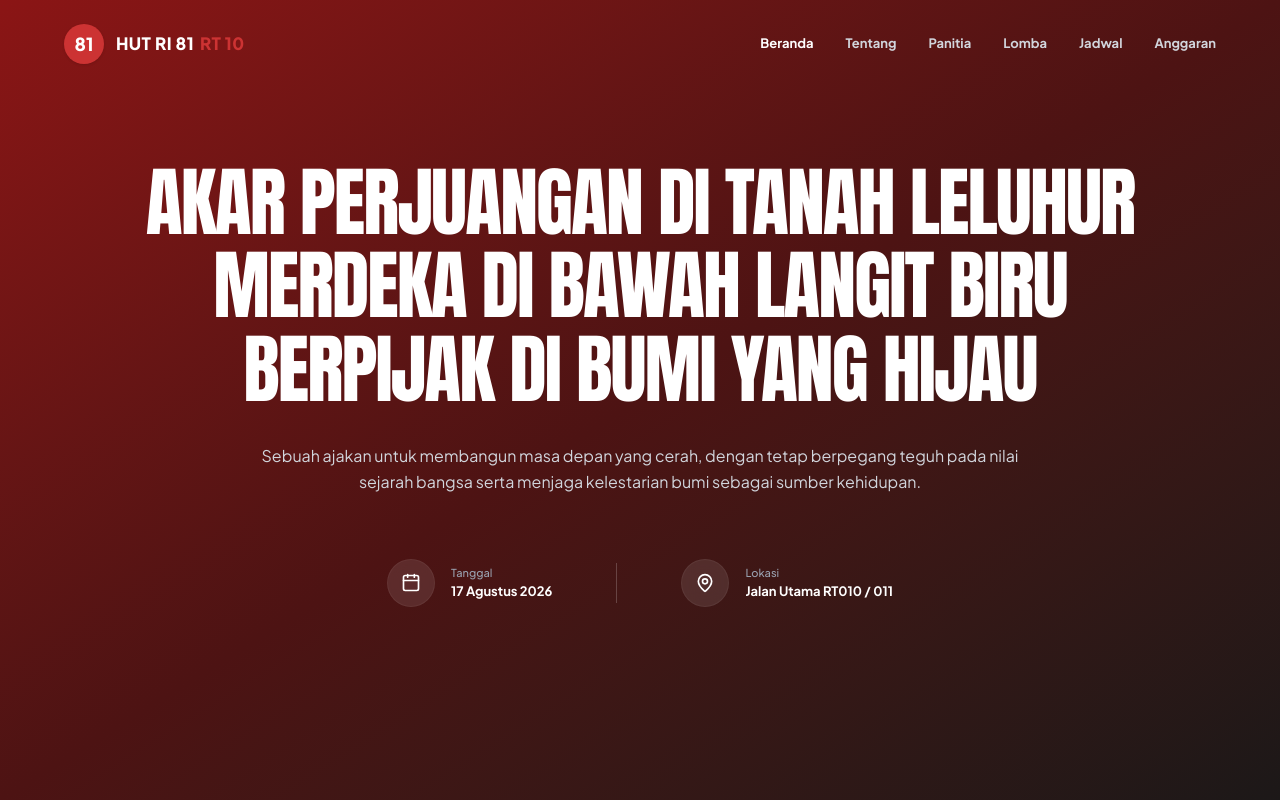
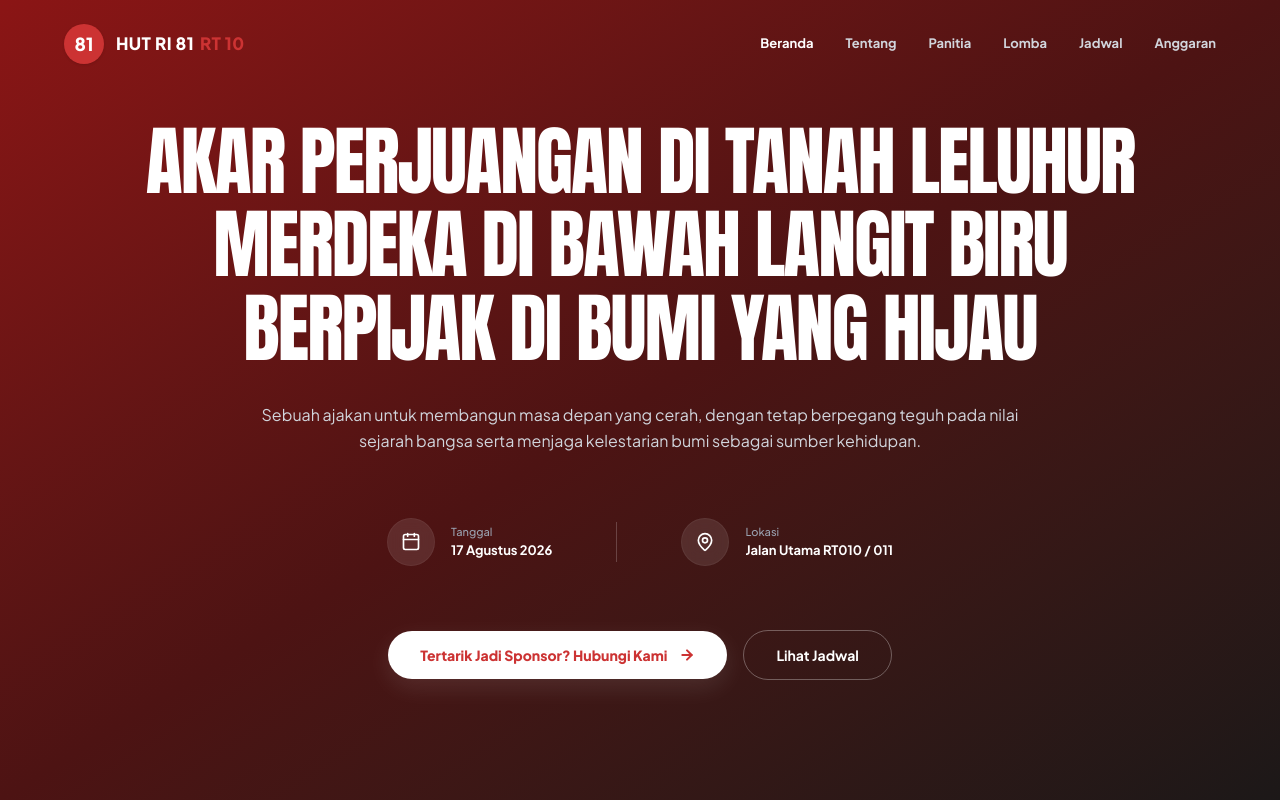
Before and after one commit to sryxx16/landing-page-panitia, a React (Vite) app: page / in a window 1280 px wide. Shown: the top 800 px of the page. Built offline with nearby package versions, Linux system fonts and the light colour scheme.

Commit message:
perubahan landing page

```diff
--- a/src/App.tsx
+++ b/src/App.tsx
@@ -37,6 +37,13 @@ const App: React.FC = () => {
         <Lomba />
         <Jadwal />
         <Anggaran />
+
+        {/* Footer */}
+        <footer className="w-full bg-[#1c1818] py-8 border-t border-gray-800 flex items-center justify-center relative z-20">
+          <p className="text-sm font-medium text-gray-400">
+            Dibuat dengan ❤️ oleh <span className="text-white font-bold">Surya</span>
+          </p>
+        </footer>
       </div>
     </div>
   );
--- a/src/components/Beranda.tsx
+++ b/src/components/Beranda.tsx
@@ -73,6 +73,34 @@ export const Beranda: React.FC = () => {
           </div>
         </motion.div>
 
+        {/* Call to Action Buttons */}
+        <motion.div
+          variants={itemVariants}
+          className="flex flex-col md:flex-row items-center gap-4 mt-8"
+        >
+          {/* WhatsApp Button */}
+          <a
+            href="https://wa.me/6285781278856?text=Halo%20panitia%20HUT%20RI%2081%20RT%2010,%20saya%20tertarik%20menjadi%20sponsor."
+            target="_blank"
+            rel="noopener noreferrer"
+            className="flex items-center gap-2 bg-white text-[#cc3333] font-black px-8 py-3.5 rounded-full text-[13px] md:text-sm shadow-[0_8px_25px_rgba(255,255,255,0.1)] hover:scale-105 transition-transform"
+          >
+            Tertarik Jadi Sponsor? Hubungi Kami
+            <svg width="16" height="16" viewBox="0 0 24 24" fill="none" stroke="currentColor" strokeWidth="3" strokeLinecap="round" strokeLinejoin="round" className="ml-1">
+              <path d="M5 12h14"></path>
+              <path d="m12 5 7 7-7 7"></path>
+            </svg>
+          </a>
+
+          {/* Jadwal Button */}
+          <a
+            href="#jadwal"
+            className="flex items-center gap-2 bg-transparent text-white font-bold px-8 py-3.5 rounded-full text-[13px] md:text-sm border border-white/30 hover:bg-white/10 transition-colors"
+          >
+            Lihat Jadwal
+          </a>
+        </motion.div>
+
       </div>
     </motion.section>
   );
```
